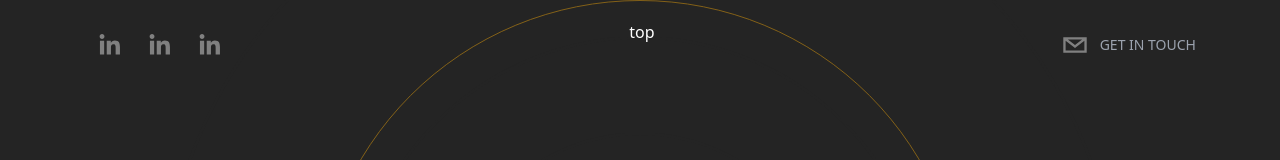
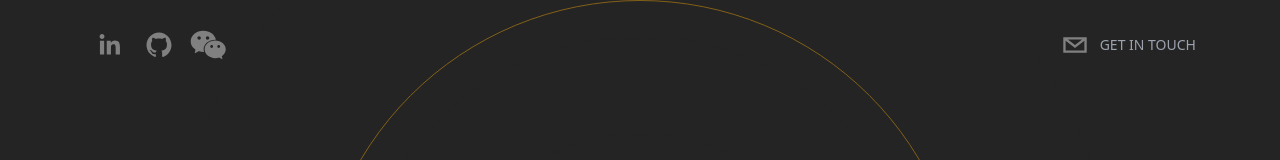
Before and after one commit to Charlesq666/youlin.github.io, a Next.js app in the folder portfolio/: page / in a window 1280 px wide. Shown: the top 160 px of the page. Built offline with nearby package versions, Linux system fonts and the light colour scheme.

Commit message:
inp: fixing socal icon

```diff
--- a/portfolio/components/Header.tsx
+++ b/portfolio/components/Header.tsx
@@ -1,11 +1,12 @@
 import React from "react";
 import { SocialIcon } from "react-social-icons";
 import { motion } from "framer-motion";
-import Link from "next/link";
+import { useRouter } from "next/router";
 
 type Props = {};
 
 function Header({}: Props) {
+  const router = useRouter()
   return (
     <header className="sticky top-0 flex items-start justify-between max-w-6xl mx-auto z-20 p-5">
       <motion.div
@@ -30,18 +31,21 @@ function Header({}: Props) {
           bgColor="transparent"
         />
         <SocialIcon
-          url="https://www.linkedin.com/in/youlin-qu-2517a6131/"
+          url="https://github.com/Charlesq666"
           fgColor="gray"
           bgColor="transparent"
         />
-        <SocialIcon
-          url="https://www.linkedin.com/in/youlin-qu-2517a6131/"
-          fgColor="gray"
-          bgColor="transparent"
-        />
+
+        <button onClick={() => {router.push('/')}} className="z-1">
+          <SocialIcon
+            url="https://wechat.com"
+            fgColor="gray"
+            bgColor="transparent"
+            className="z-0"
+          />
+        </button>
+
       </motion.div>
-
-      <Link href='/#hero'> top </Link>
 
       <motion.div
         className="flex flex-row items-center text-gray-300 cursor-pointer"
```
